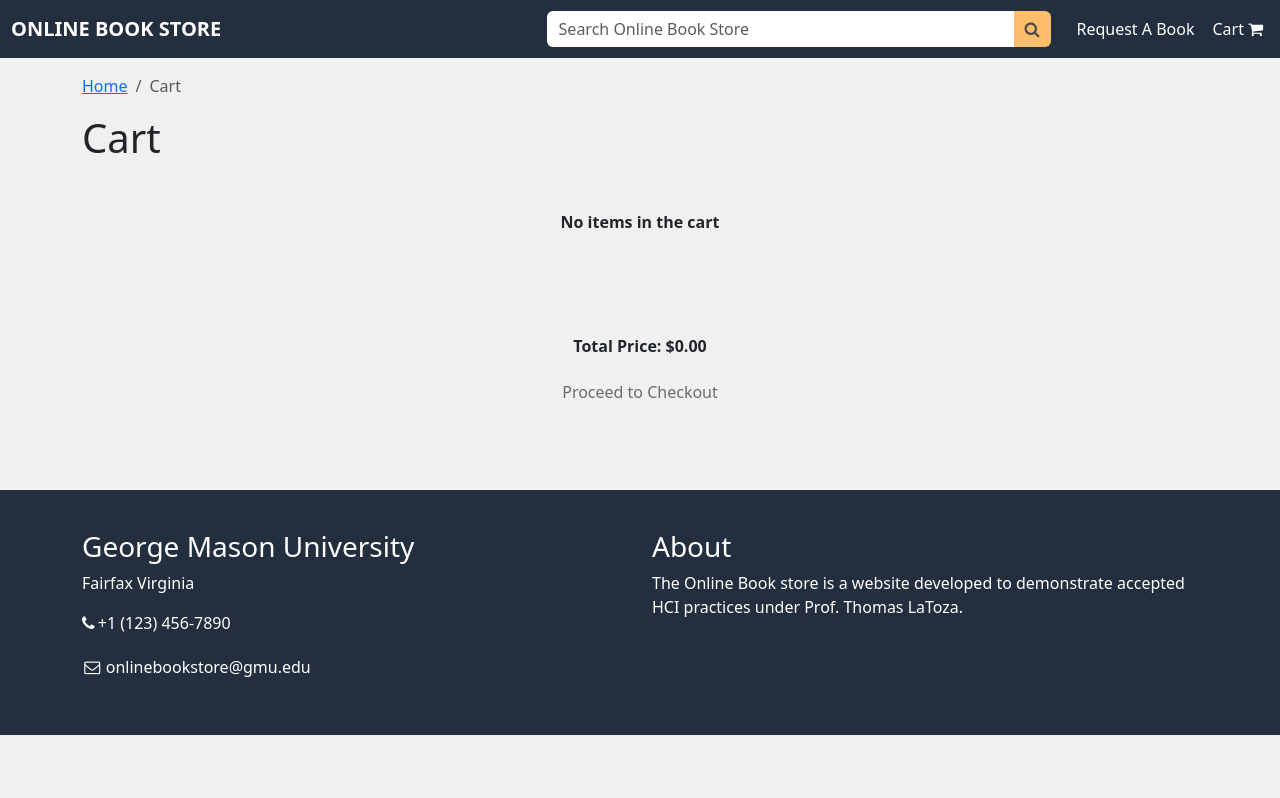
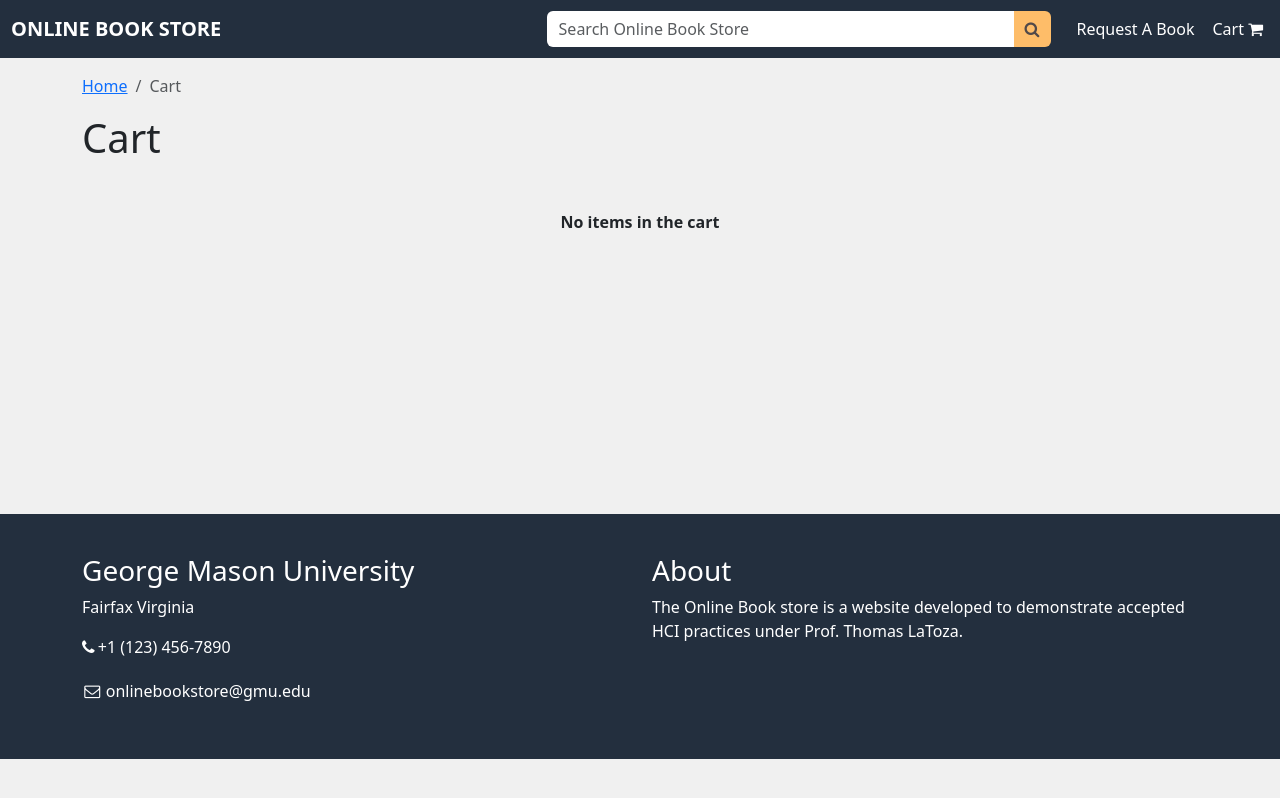
Before and after one commit to swe632/online-book-store-hw7, an Angular app: page /cart in a window 1280 px wide. Built offline with nearby package versions, Linux system fonts and the light colour scheme.

Commit message:
Moved the proceed to checkout in the order div

```diff
--- a/src/app/cart/cart.component.css
+++ b/src/app/cart/cart.component.css
@@ -1,9 +1,9 @@
 .pad {
-  padding-bottom: 100px; /* Adjust this value as needed */
+  padding-bottom: 200px; /* Adjust this value as needed */
 }
 
 .content-pad {
-    padding-bottom: 240px;
+    padding-bottom: 20px;
 }
 
 .padding-header {
--- a/src/app/cart/cart.component.html
+++ b/src/app/cart/cart.component.html
@@ -68,17 +68,20 @@
           </div>
         </div>
       </div>
+              <!-- Total Price -->
+        <div class="d-flex justify-content-end " style="padding-top:6%">
+          <p>Total Price: <strong> {{ totalPrice | currency }}</strong></p>
+        </div>
+        <!-- Checkout Button -->
+        <div class="mt-3 d-flex d-flex justify-content-end" *ngIf="selectedBooks.length == 0">
+          <button class="btn a-button-add" (click)="checkout()" [disabled]="cart.length == 0">Proceed to Checkout</button>
+        </div>
+
     </div>
   </ng-container>
 
-<!-- Total Price -->
-<div class="d-flex justify-content-center">
-  <strong>Total Price: {{ totalPrice | currency }}</strong>
-</div>
-  <!-- Checkout Button -->
-  <div class="mt-3 d-flex d-flex justify-content-center" *ngIf="selectedBooks.length == 0">
-    <button class="btn a-button-add" (click)="checkout()" [disabled]="cart.length == 0">Proceed to Checkout</button>
-  </div>
+
+
 
   <!-- No Items Message -->
   <ng-template #noItems>
```
